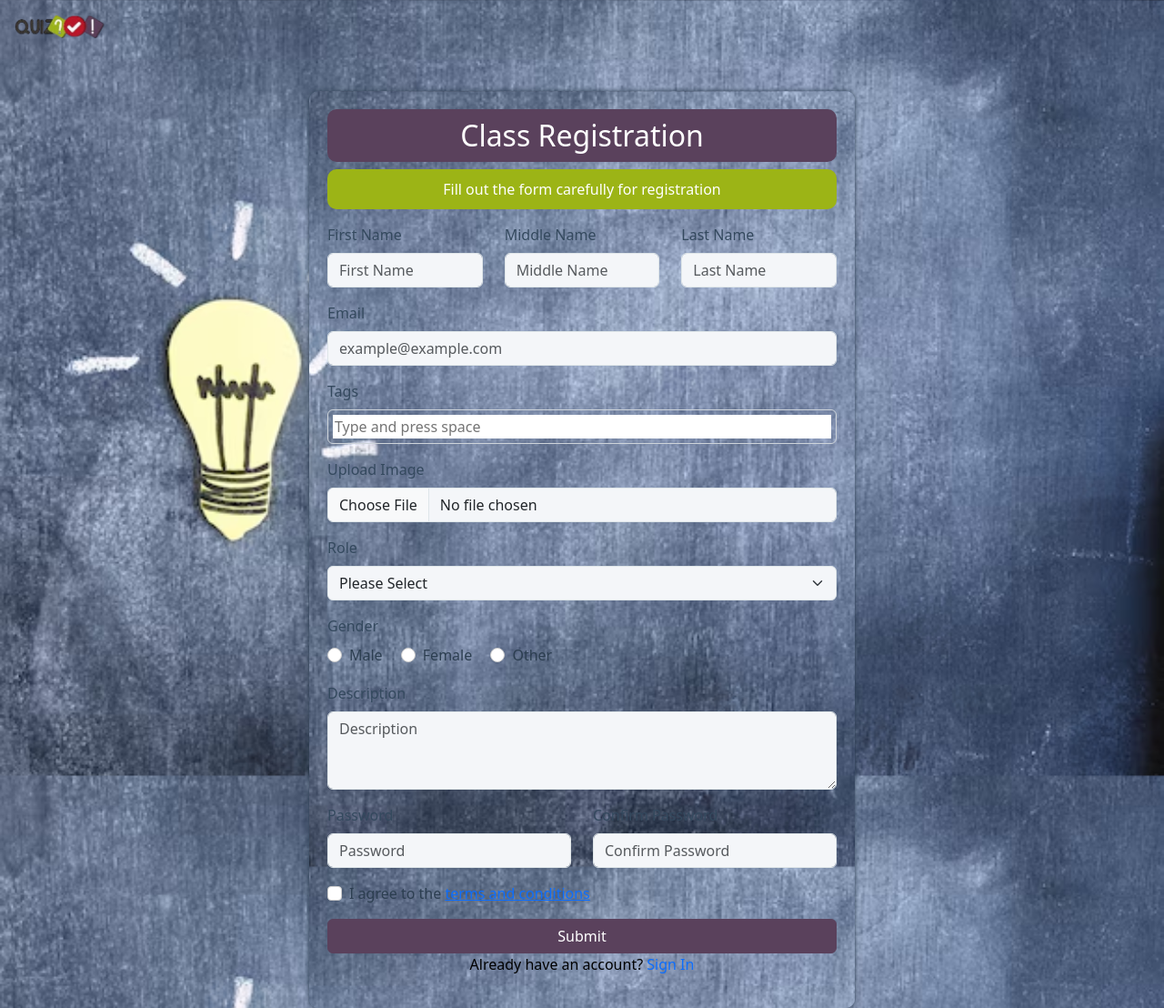
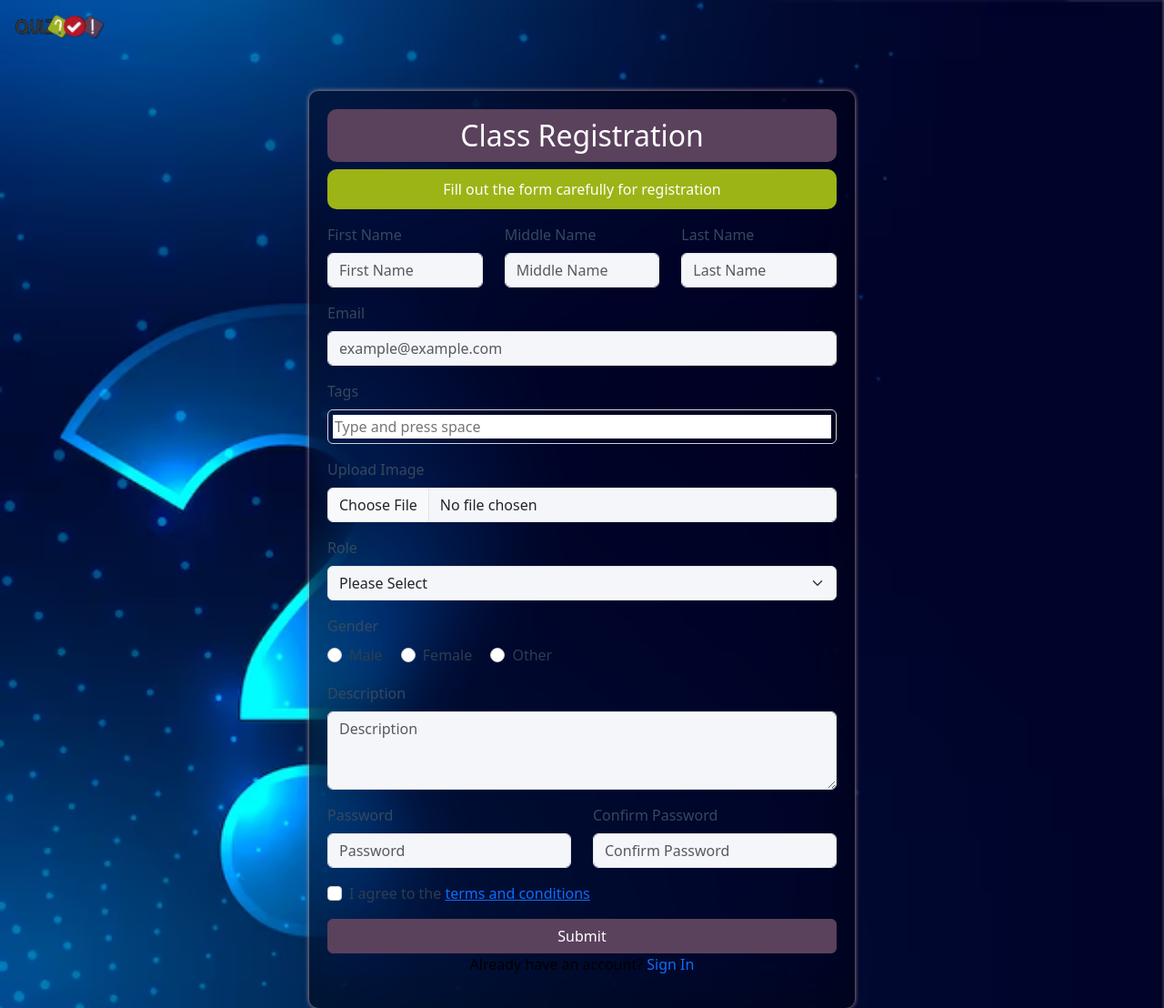
Before and after one commit to SandeepVerma334/quiz_portfolio, a PHP site: page /register.php in a window 1280 px wide. Shown: the whole page at 91% size. Run offline with PHP 8.4, Linux system fonts and the light colour scheme.

Commit message:
done by suman

```diff
--- a/side_panel/sidebar.php
+++ b/side_panel/sidebar.php
@@ -56,6 +56,7 @@ $role = $_SESSION['role']; // Use the role directly from the session
 
 
                 <li><a href="#" id="profileLink">Profile</a></li>
+
                 <li><a href="#" id="usersLink">Users</a></li>
                 <li>
                 <button class="logout-btn" onclick="window.location.href='logout.php'">Logout</button>
@@ -69,9 +70,10 @@ $role = $_SESSION['role']; // Use the role directly from the session
             <?php else: ?>
 
                 <li><a href="#" id="profileLink">Profile</a></li>
+
                 <li><a href="#" id="takeQuizLink">Take Quiz</a></li>
                 <li><a href="#" id="quizResult">Results</a></li>
-                <li><button class="logout-btn" onclick="window.location.href='logout.php'">Logout</button></li>
+
             <?php endif; ?>
         </ul>
         <ol>
--- a/style.css
+++ b/style.css
@@ -9,7 +9,7 @@
     margin: 0;
     overflow-y: auto; */
 
-        background-image: url('download2.avif');
+        background-image: url('download1.avif');
         background-repeat: no-repeat;
         background-size: cover;
         background-attachment: fixed;
@@ -21,21 +21,18 @@
 
 
 
-.container {
-   /* White background for the form */
+   .container {
     border-radius: 10px;
-    /* box-shadow: 0 8px 15px rgba(0, 0, 0, 0.1); Lighter shadow */
     padding: 20px;
     width: 100%;
     max-width: 600px;
     margin-top: 50px;
-
-        box-shadow: 0 0 5px 0 ;
-        background: inherit;
-        /* backdrop-filter: blur(10px); */
-        /* <!--margin: 100px; according to your need--> */
-        background-color: rgba(179, 156, 156, 0.5);
-        backdrop-filter: saturate(180%) blur(10px);
+    box-shadow: 0 0 5px 0;
+    /* background: inherit; */
+    /* backdrop-filter: blur(10px); */
+    background-color: rgb(0 0 0 / 50%);
+    backdrop-filter: saturate(180%) blur(36px);
+    color: #c79a9a;
 }
 
 .heading {
```
Also changed, not shown: profile1.php (+32 -7 lines), dashboard.php (line endings or trailing spaces).
